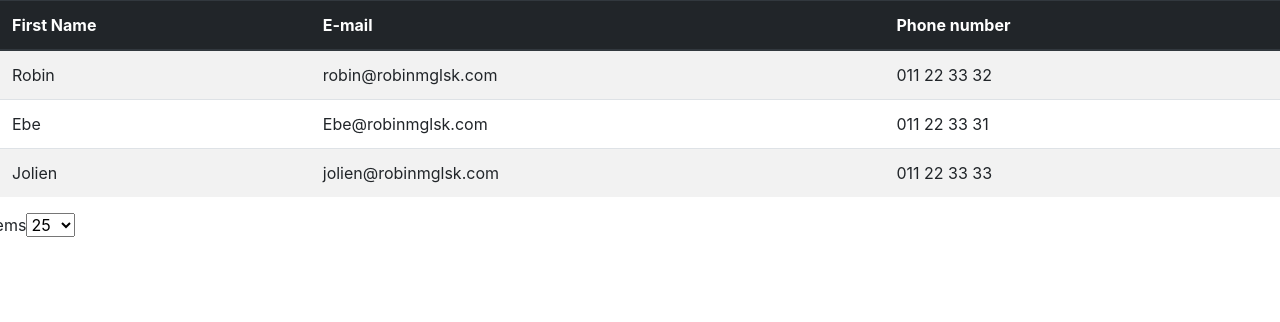
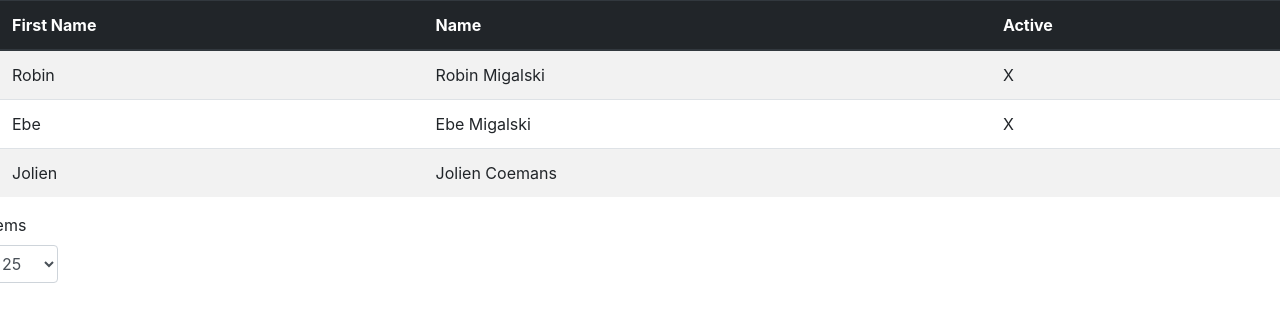
Before and after one commit to RobinMglsk/Vue_table, a Vue app: page / in a window 1280 px wide. Shown: the top 322 px of the page. Built offline with nearby package versions, Linux system fonts and the light colour scheme.

Commit message:
Changed column definition

```diff
--- a/package.json
+++ b/package.json
@@ -1,9 +1,9 @@
 {
   "name": "vue_table",
   "version": "0.1.0",
-   "main": "./dist/Table.common.js",
+  "main": "./dist/Table.common.js",
   "private": true,
-  "git" : "https://github.com/RobinMglsk/Vue_table",
+  "git": "https://github.com/RobinMglsk/Vue_table",
   "scripts": {
     "serve": "vue-cli-service serve --open",
     "build": "vue-cli-service build",
--- a/src/App.vue
+++ b/src/App.vue
@@ -18,29 +18,43 @@ export default {
         table: ['table', 'table-striped'],
         thead: ['thead-dark']
       },
-      columns: {
-        first_name : 'First Name',
-        email : 'E-mail',
-        phone : 'Phone number'
-      },
+      columns: [
+        {
+          name: 'First Name',
+          type: 'First Name',
+          key: 'first_name'
+        },
+         {
+          name: 'Name',
+          key: ['first_name','last_name']
+        },
+         {
+          name: 'Active',
+          key: ['active'],
+          type: 'boolean'
+        }
+      ],
       tableData: [
         {
           first_name : 'Robin',
           last_name : 'Migalski',
           email : 'robin@robinmglsk.com',
-          phone : '011 22 33 32'
+          phone : '011 22 33 32',
+          active : true
         },
         {
           first_name : 'Ebe',
           last_name : 'Migalski',
           email : 'Ebe@robinmglsk.com',
-          phone : '011 22 33 31'
+          phone : '011 22 33 31',
+          active : true
         },
         {
           first_name : 'Jolien',
           last_name : 'Coemans',
           email : 'jolien@robinmglsk.com',
-          phone : '011 22 33 33'
+          phone : '011 22 33 33',
+          active : false
         }
       ]
     }
--- a/src/components/Table.vue
+++ b/src/components/Table.vue
@@ -4,12 +4,25 @@
       <table :class="classes.table">
         <thead :class="classes.thead">
           <tr>
-            <th v-for="(column,key) in columns" :key="key" @click="setSortColumn(key)">{{column}}</th>
+            <th v-for="(column,key) in columns_norm" :key="key" @click="setSortColumn(key)">{{column.name}}</th>
           </tr>
         </thead>
         <tbody>
           <tr v-for="(row, key) in data" :key="key">
-            <td v-for="(column,key) in columns" :key="key">{{row[key]}}</td>
+            <td v-for="(column,key) in columns_norm" :key="key">
+
+              <!-- Type is boolean -->
+              <template v-if="column.type === 'boolean'">
+                <template v-if="row[column.dataKey[0]]">{{booleanIcons.true}}</template>
+                <template v-else>{{booleanIcons.false}}</template>
+              </template>
+
+              <!-- Type is string -->
+              <template v-else>
+                <template v-for="key in column.dataKey">{{row[key]}} </template>
+              </template>
+
+            </td>
           </tr>
         </tbody>
       </table>
@@ -18,7 +31,7 @@
       <div class="md-6">
         <div class="form-group">
           <label for="rowsPerPage">{{trans.rowsPerPage}}</label>
-          <select name="rowsPerPage" id="rowsPerPage" v-model="rowsPerPage">
+          <select name="rowsPerPage" id="rowsPerPage" class="form-control" v-model="rowsPerPage">
             <option value="25">25</option>
             <option value="50">50</option>
             <option value="100">100</option>
@@ -30,8 +43,17 @@
 </template>
 <script>
 export default {
-  name: 'vue-table',
+  name: 'Table',
   props: {
+    booleanIcons: {
+      type: Object,
+      default: function(){
+        return {
+          true: 'X',
+          false: ''
+        }
+      }
+    },
     responsive: {
       type: Boolean,
       default: true
@@ -53,8 +75,49 @@ export default {
         }
       }
     },
-    data: Array,
-    columns: Object
+    data: [Array, Object],
+    columns: Array
+  },
+  computed:{
+    columns_norm: function(){
+      const columns = []
+      this.columns.forEach( (column) => {
+
+        const col = {};
+
+        // Add key
+        if(typeof column.key === 'undefined' || (typeof column.key !== 'string' && typeof column.key !== 'object')){
+          window.console.log(column.key);
+          return
+        }else if(typeof column.key === 'string'){
+          col.dataKey = [column.key]
+          col.sortKey = column.key
+        }else{
+          col.dataKey = column.key
+          col.sortKey = column.key[0]
+        }
+
+        // Add name
+        if(typeof column.name === 'undefined'){
+          col.name = column.key
+        }else{
+          col.name = column.name
+        }
+
+        // Add type
+        if(typeof column.type === 'undefined' || (column.type !== 'string' && column.type !== 'boolean' && column.type !== 'date')){
+          col.type = 'string'
+        }else{
+          col.type = column.type
+        }
+
+        columns.push(col);
+        return
+
+      });
+
+      return columns
+    }
   },
   data(){
     return {
```
Also changed, not shown: 7 other files (tests, documents, lock files or other folders).
